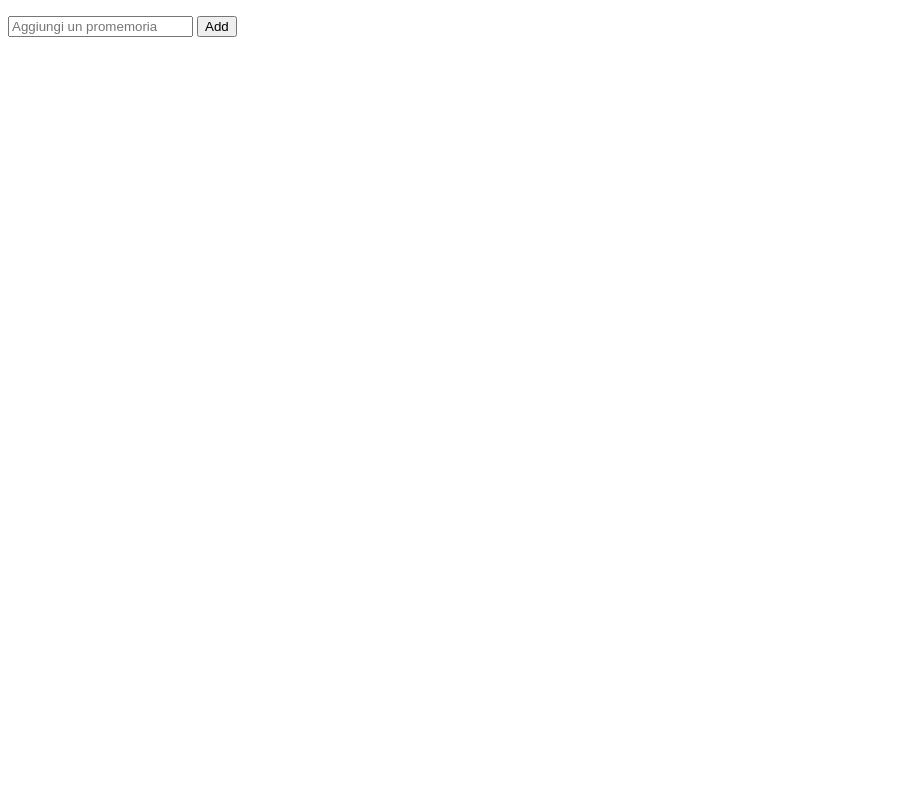
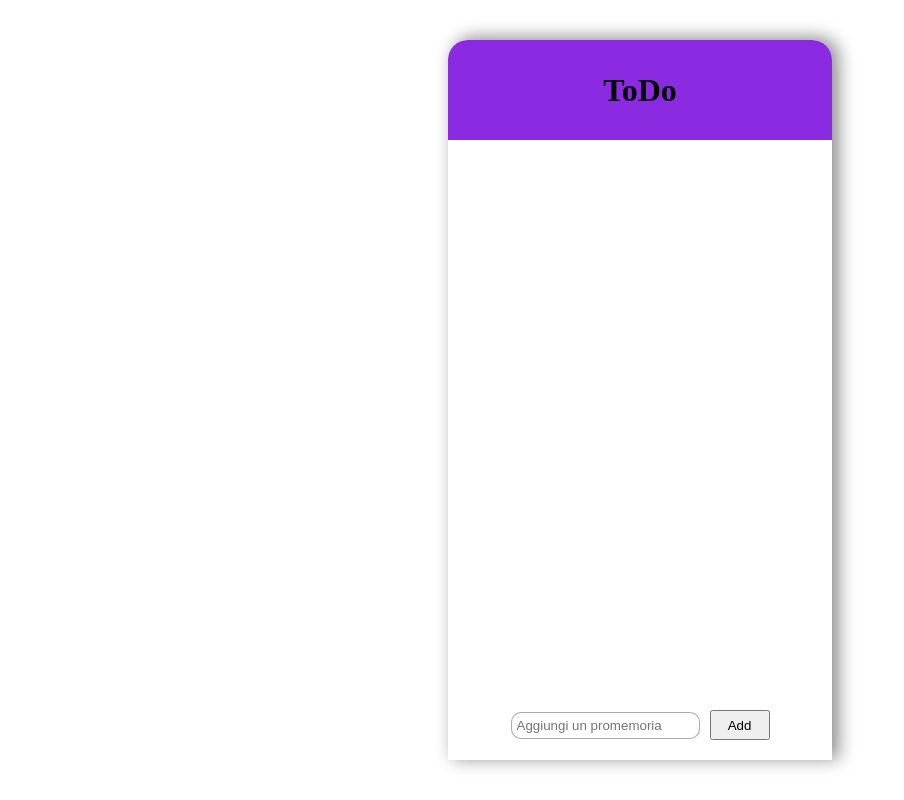
Before and after one commit to viktor998/js-todo-clone, a plain HTML site: page index.html in a window 1280 px wide. Shown: the whole page, without its empty margins (0-904 px from the left). Drawn offline with nearby package versions, Linux system fonts and the light colour scheme.

Commit message:
esercizio terminato

```diff
--- /dev/null
+++ b/assets/css/master.css
@@ -0,0 +1,72 @@
+*{
+    margin: 0;
+    padding: 0;
+    box-sizing: border-box;
+}
+
+body{
+    height: 100vh;
+    display: flex;
+    align-items: center;
+    justify-content: center;
+}
+
+.bg-text{
+    display: flex;
+    justify-content: center;
+    align-items: center;
+    background-color: blueviolet;
+    border-top-left-radius: 20px;
+    border-top-right-radius: 20px;
+    height: 100px;
+}
+
+.ul-container{
+    width: 100%;
+    margin: 0 auto;
+    position: absolute;
+    top: 150px;
+
+}
+
+ul li {
+    margin-left: 35px;
+}
+
+
+.container{
+    border-top-left-radius: 20px;
+    border-top-right-radius: 20px;
+    width: 30vw;
+    height: 90vh;
+    display: flex;
+    flex-direction: column;
+    position: relative;
+    padding-bottom: 10px;
+    box-shadow:6px -2px 17px 1px rgba(0,0,0,0.44);
+}
+
+.inputs{
+    width: 100%;
+    position: absolute;
+    bottom: 20px;
+    display: flex;
+    justify-content: center;
+    align-items: center;
+}
+
+.inputs input#userText{
+  border-radius: 10px;
+  border: 1px solid rgba(0, 0, 0, 0.336);
+  padding: 5px;
+}
+
+.inputs input#userText:focus{
+    outline: 0;
+}
+
+.inputs input#add{
+    width: 60px;
+    height: 30px;
+    margin-left: 10px;
+}
--- a/assets/js/main.js
+++ b/assets/js/main.js
@@ -25,9 +25,9 @@ $(document).ready(function(){
                     template.children('#changeText').hide();
                     template.children('span').text(editedText.val());
                 }
-            })
+            });
 
-        })
+        });
 
     });
 
--- a/index.html
+++ b/index.html
@@ -5,22 +5,36 @@
     <meta http-equiv="X-UA-Compatible" content="IE=edge">
     <meta name="viewport" content="width=device-width, initial-scale=1.0">
     <script src="https://code.jquery.com/jquery-3.6.0.min.js" integrity="sha256-/xUj+3OJU5yExlq6GSYGSHk7tPXikynS7ogEvDej/m4=" crossorigin="anonymous"></script>
-
+    <link rel="stylesheet" href="./assets/css/master.css">
     <title>ToDo</title>
 </head>
 <body>
-    <ul id="onScreen">
+    <div class="container">
+        <div class="bg-text">
+            <h1>ToDo</h1>
+        </div>
+        <div class="ul-container">
+            <ul id="onScreen">
 
-    </ul>
-    <input id='userText' type="text" placeholder="Aggiungi un promemoria">
-    <input id='add' type="button" value="Add" >
+            </ul>
+        </div>
+
+        <div class="inputs">
+            <input id='userText' type="text" placeholder="Aggiungi un promemoria">
+            <input id='add' type="button" value="Add" >
+        </div>
+    </div>
+
 
     <div class="template" style="display:none">
         <li>
             <span></span>
             <input id="changeText" type="text" style="display:none">
+
             <button id="edit">modifica</button>
             <button id="delete">cancella</button>
+
+
         </li>
     </div>
     <script src="./assets/js/main.js"></script>
```
